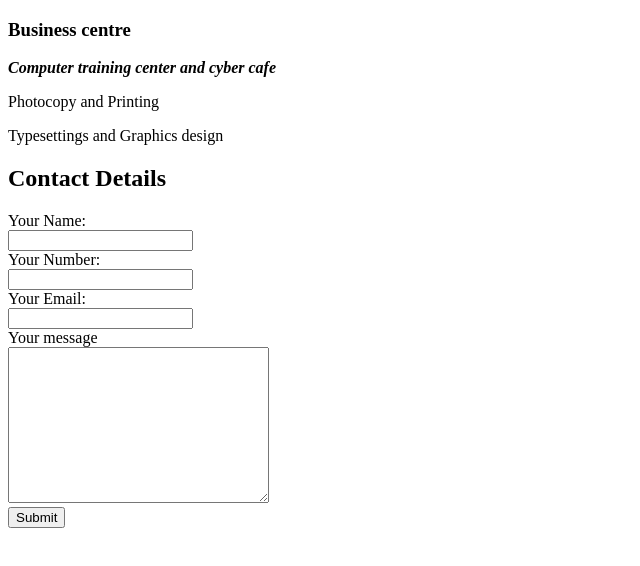
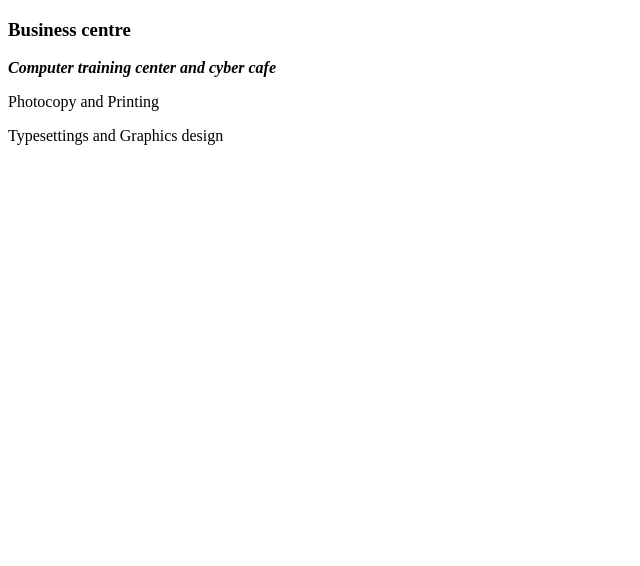
Before and after one commit to xteemshara/cv, a plain HTML site: page Business center.html in a window 1280 px wide. Shown: the whole page, without its empty margins (0-640 px from the left). Drawn offline with Linux system fonts and the light colour scheme.

Commit message:
Update Business center.html

```diff
--- a/Business center.html
+++ b/Business center.html
@@ -9,20 +9,5 @@
     <p><strong><em>Computer training center and cyber cafe</em></strong></p>
     <p>Photocopy and Printing</p>
     <p>Typesettings and Graphics design</p>
-    <h2>Contact Details</h2>
-    <form action=" mailto:abasraf4real@gmail.com " method="post"enctype="text/plain">
-      <label>Your Name:</label><br>
-      <input type="Name" name="yourName" value=""><br>
-      <label>Your Number:</label><br>
-      <input type="Number" name="yourNumber" value=""><br>
-      <label>Your Email:</label><br>
-      <input type="email" name="yourEmail" value=""><br>
-      <label>Your message</label><br>
-      <textarea name="yourMessage" rows="10" cols="30"></textarea><br>
-      <input type="submit" name="">
-
-
-    </form>
-
   </body>
 </html>
```
